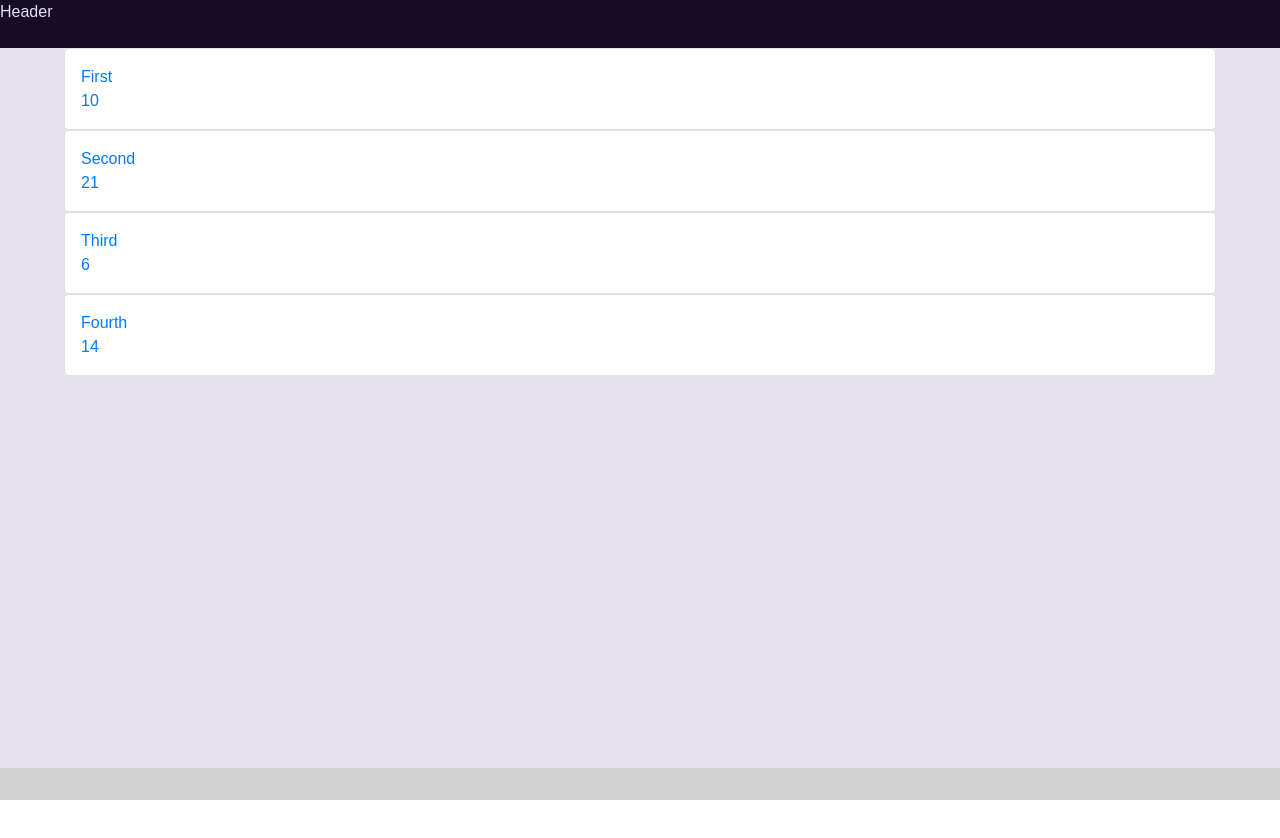
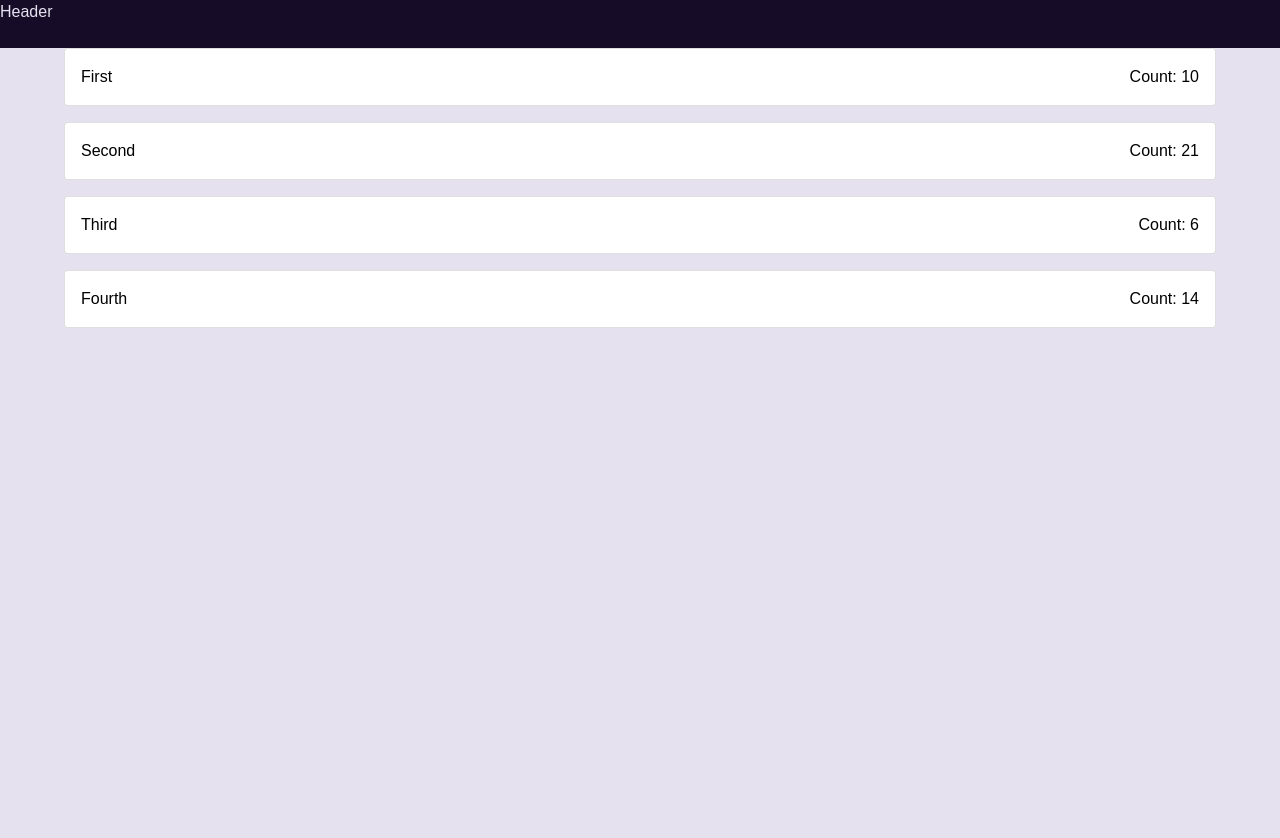
Before and after one commit to greg-harrison/react-flashcards, a React (Create React App) app in the folder react-flashcards/: page / in a window 1280 px wide. Shown: the top 838 px of the page. Before the commit the page ends 800 px from the top, so only its background shows below. Built offline with nearby package versions, Linux system fonts and the light colour scheme.

Commit message:
Major style updates. Realized that using Link as the base tag for a component was causing major styling issues

```diff
--- a/react-flashcards/src/components/card/card.css
+++ b/react-flashcards/src/components/card/card.css
@@ -1,6 +1,6 @@
 .card {
   width: 90%;
-  margin: 0 auto;
+  margin: 0 auto 1rem;
   padding: 2rem; }
   .card .card-side {
     position: absolute;
--- a/react-flashcards/src/components/card/card.scss
+++ b/react-flashcards/src/components/card/card.scss
@@ -1,6 +1,6 @@
 .card {
   width: 90%;
-  margin: 0 auto;
+  margin: 0 auto 1rem;
   padding: 2rem;
 
   .card-side {
--- a/react-flashcards/src/components/landing/landing.css
+++ b/react-flashcards/src/components/landing/landing.css
@@ -1,3 +1,3 @@
 .landing {
-  height: 90%;
+  height: 100%;
   background-color: #E6E1EF; }
--- a/react-flashcards/src/components/landing/landing.scss
+++ b/react-flashcards/src/components/landing/landing.scss
@@ -1,6 +1,6 @@
 @import '../../style/imports/_variables.scss';
 
 .landing {
-  height: 90%;
+  height: 100%;
   background-color: $pale-purple;
 }
--- a/react-flashcards/src/components/stacklist/index.js
+++ b/react-flashcards/src/components/stacklist/index.js
@@ -1,18 +1,21 @@
 import React, { Component } from 'react';
 import { Link } from 'react-router-dom';
+import './stackList.css';
 
 const StackList = ({ list }) => (
-  <Link
-    to={'/stack/' + list.id}
-    key={list.id}
-    className="card p-3" >
-    <div className="stackTitle ">
-      {list.title}
-    </div>
-    <div className="createdDate ">
-      {list.numCards}
-    </div>
-  </Link >
+  <div className="stackListItem card p-0">
+    <Link
+      to={'/stack/' + list.id}
+      className="row p-3"
+      key={list.id}>
+      <span className="stackTitle col-6">
+        {list.title}
+      </span>
+      <span className="createdDate col-6 text-right">
+        Count: {list.numCards}
+      </span>
+    </Link >
+  </div>
 )
 
 export default StackList
--- /dev/null
+++ b/react-flashcards/src/components/stacklist/stackList.css
@@ -0,0 +1,3 @@
+.stackListItem a.row {
+  color: black;
+  text-decoration: none; }
--- /dev/null
+++ b/react-flashcards/src/components/stacklist/stackList.scss
@@ -0,0 +1,7 @@
+
+.stackListItem {
+  a.row {
+    color: black;
+    text-decoration: none;
+  }
+}
```
